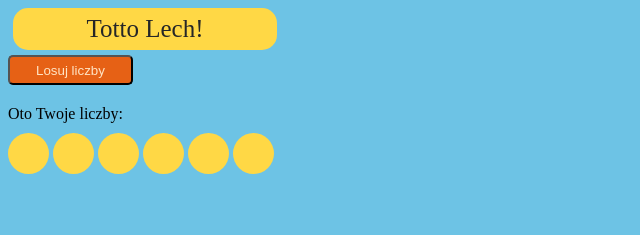
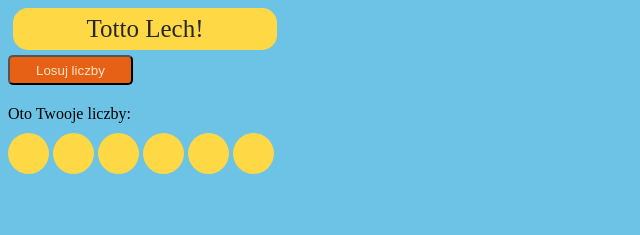
Before and after one commit to LechCieslak/TottoLech_v.1.0, a plain HTML site: page index.html in a window 1280 px wide. Shown: the top 235 px of the page, 0-640 px from the left. Drawn offline with Linux system fonts and the light colour scheme.

Commit message:
little change

```diff
--- a/index.html
+++ b/index.html
@@ -15,7 +15,7 @@
 
     <div><input type="button" onclick="randomNumber()" value="Losuj liczby" class="btn"></div>
 
-    <div>Oto Twoje liczby:</div>
+    <div>Oto Twooje liczby:</div>
 
     <div class="container">
         <div class="no1"></div>
@@ -26,7 +26,6 @@
         <div class="no6"></div>
     </div>
 
-    <!-- <div class="footer">Created by Lech Cieslak</div> -->
     <div class="footer">
         <a href="https://github.com/LechCieslak" target="_blank">Created by Lech Cieslak</a>
         <SPAN> :)</SPAN>
```
